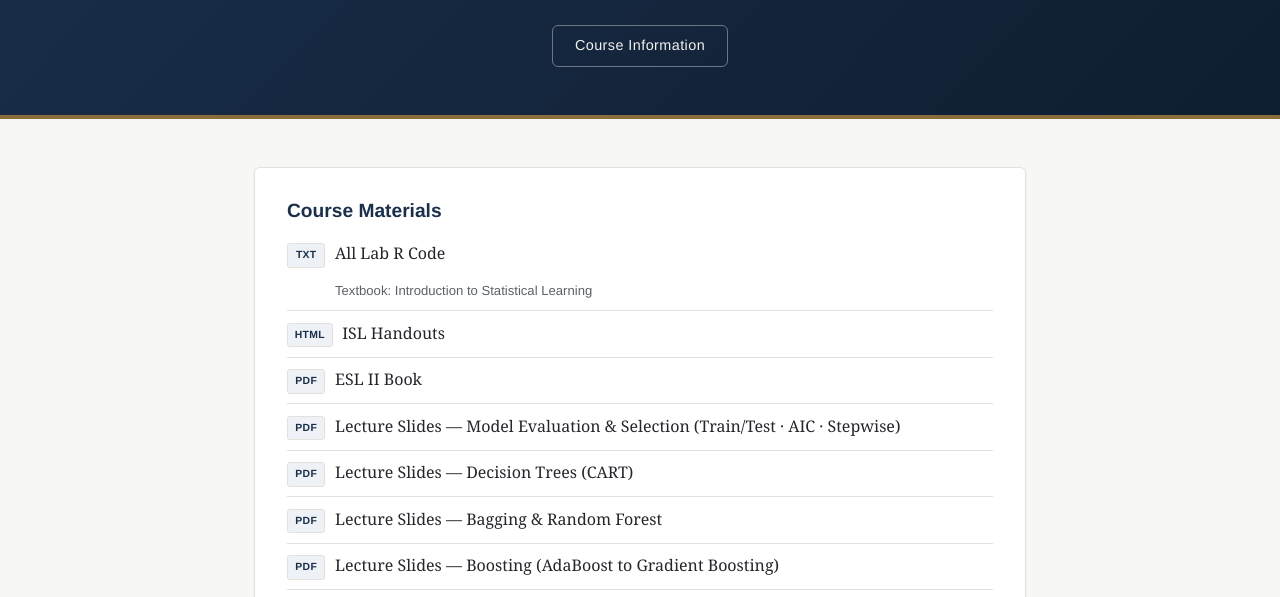
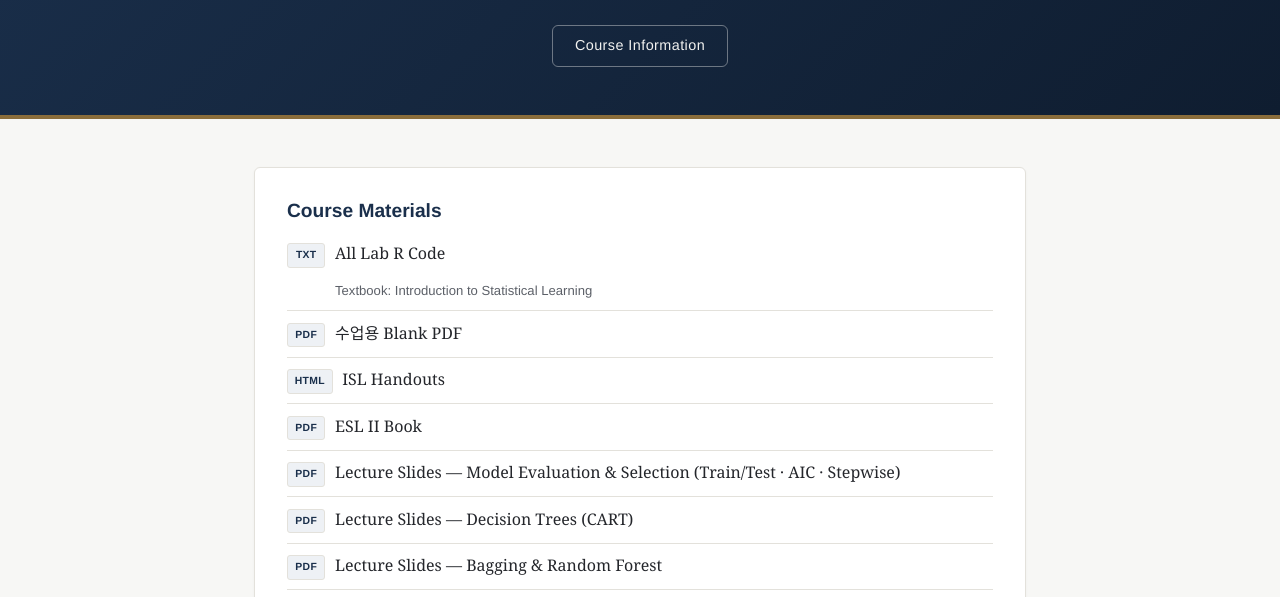
Before and after one commit to nobody007/dmgrad, a plain HTML site: page index.html in a window 1280 px wide. Shown: the part 192-789 px from the top of the page. Drawn offline with Linux system fonts and the light colour scheme.

Commit message:
Update index.html

```diff
--- a/index.html
+++ b/index.html
@@ -211,6 +211,7 @@
         <span class="badge">TXT</span><a href="All.Labs.txt">All Lab R Code</a>
         <span class="note">Textbook: Introduction to Statistical Learning</span>
       </li>
+      <li><span class="badge">PDF</span><a href="blank_10_pages.pdf">수업용 Blank PDF</a></li>
       <li><span class="badge">HTML</span><a href="islhand.html">ISL Handouts</a></li>
       <li><span class="badge">PDF</span><a href="ESLII.pdf">ESL II Book</a></li>
       <li><span class="badge">PDF</span><a href="ModelSelection_TrainTest_AIC_Stepwise_Slides.pdf">Lecture Slides — Model Evaluation &amp; Selection (Train/Test · AIC · Stepwise)</a></li>
```
